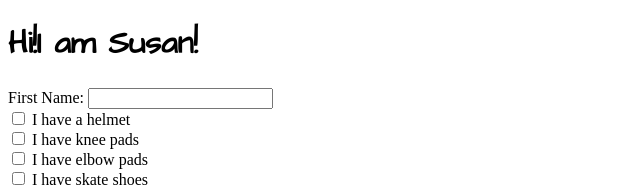
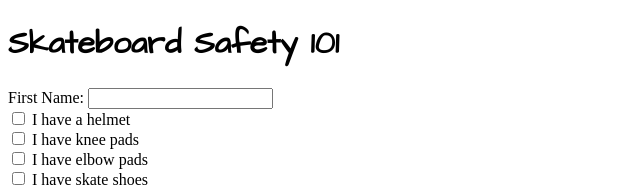
Before and after one commit to jchavarria73/7.5-Assignment-Forms-Fonts-and-iFrames, a plain HTML site: page index.html in a window 1280 px wide. Shown: the top 188 px of the page, without its empty margins (0-640 px from the left). Drawn offline with Linux system fonts and the light colour scheme.

Commit message:
Update index.html

```diff
--- a/index.html
+++ b/index.html
@@ -11,7 +11,7 @@
 
 	</style>
 </head>
-<h1> Hi!I am Susan!</h1>
+<h1> Skateboard Safety 101</h1>
 <body>
 	<form action="" >
 
```
